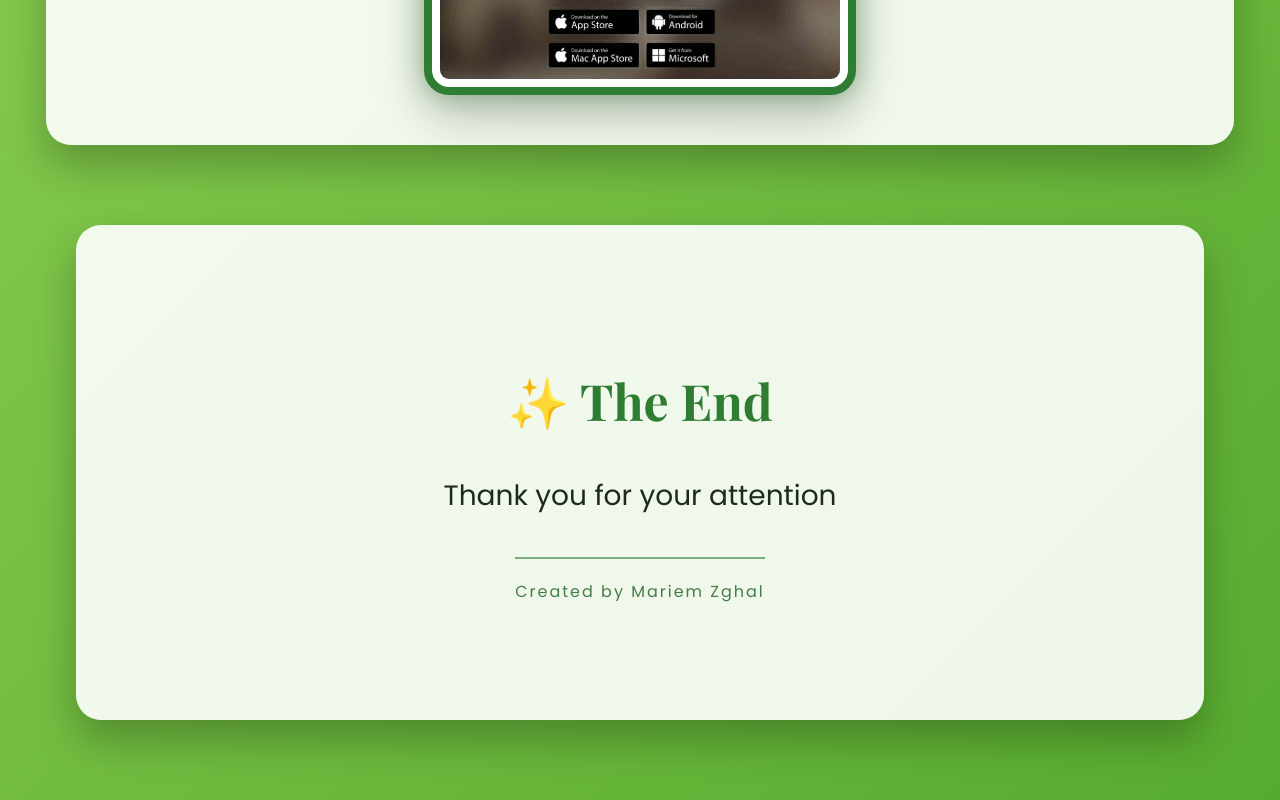
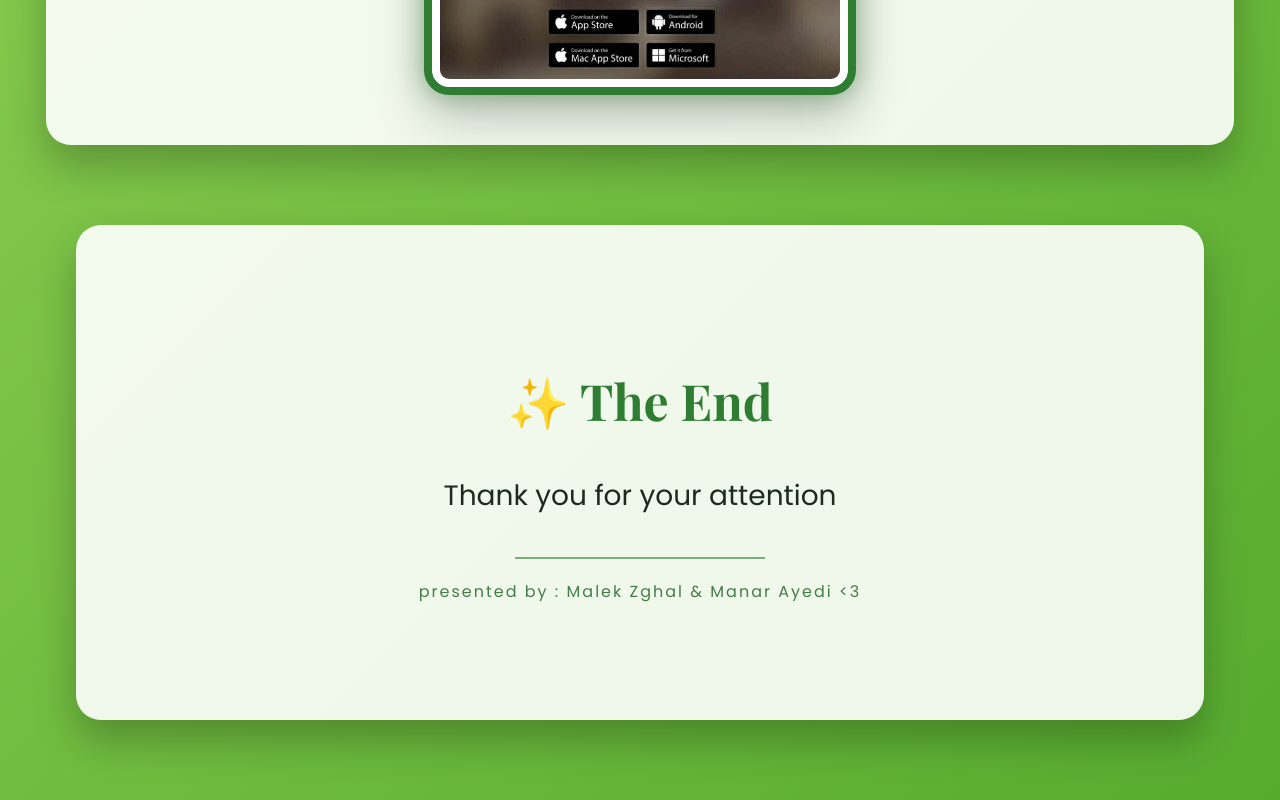
Before and after one commit to nooy3/project, a plain HTML site: page index.html in a window 1280 px wide. Shown: the part 5510-6310 px from the top of the page. Drawn offline with nearby package versions, Linux system fonts and the light colour scheme.

Commit message:
Revise WeChat presentation content and credits
Updated the presentation details and added new contributors.

```diff
--- a/index.html
+++ b/index.html
@@ -119,7 +119,7 @@ Thank you for your attention
 <div class="end-line"></div>
 
 <p class="creator">
-Created by Mariem Zghal
+presented by : Malek Zghal & Manar Ayedi <3
 </p>
 
 </section>
@@ -142,4 +142,5 @@ observer.observe(sec);
 </script>
 
 </body>
+
 </html>
```
